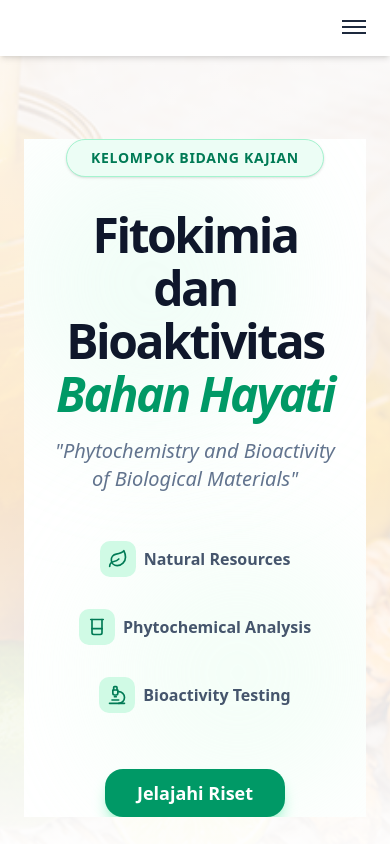
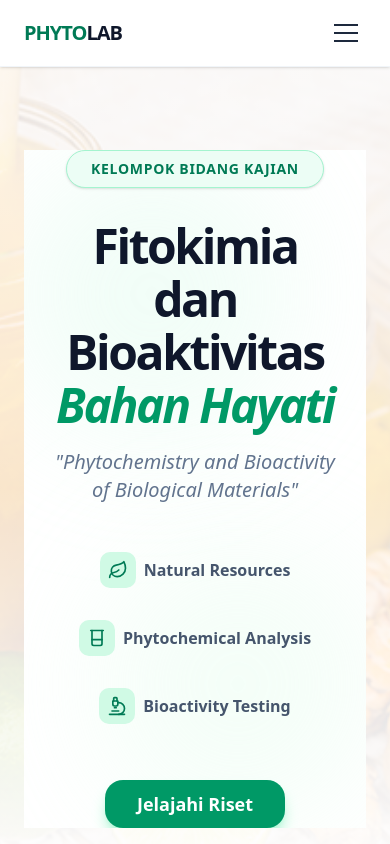
Before and after one commit to denisbudiarta/phytochemistry-research, a Next.js app: page / in a window 390 px wide. Shown: the top 844 px of the page. Built offline with nearby package versions, Linux system fonts and the light colour scheme.

Commit message:
fix scroll to section 2

```diff
--- a/app/page.tsx
+++ b/app/page.tsx
@@ -1,7 +1,7 @@
 "use client";
 
 import React from 'react';
-import { useRef, useState, useEffect } from "react";
+import { useRef, useState, useEffect, useCallback } from "react";
 import { motion } from "framer-motion";
 
 // Import UI Components (Shadcn)
@@ -26,20 +26,25 @@ import {
   Leaf,
 } from 'lucide-react';
 
-export default function ResearchLandingPage() {
-  const introRef = useRef<HTMLElement | null>(null);
-  const subfieldsRef = useRef<HTMLElement | null>(null);
-  const visionRef = useRef<HTMLElement | null>(null);
-  const objectivesRef = useRef<HTMLElement | null>(null);
-  const roadmapRef = useRef<HTMLElement | null>(null);
-  const outputRef = useRef<HTMLElement | null>(null);
-  const teamsRef = useRef<HTMLElement | null>(null);
+interface SectionRef {
+  ref: React.RefObject<HTMLElement | null>;
+  name: string;
+}
 
+export default function Navbar() {
+  const introRef = useRef<HTMLElement>(null);
+  const subfieldsRef = useRef<HTMLElement>(null);
+  const visionRef = useRef<HTMLElement>(null);
+  const objectivesRef = useRef<HTMLElement>(null);
+  const roadmapRef = useRef<HTMLElement>(null);
+  const outputRef = useRef<HTMLElement>(null);
+  const teamsRef = useRef<HTMLElement>(null);
 
   const [menuOpen, setMenuOpen] = useState(false);
   const [activeSection, setActiveSection] = useState('Pendahuluan');
 
-  const sectionRefs = [
+  // 2. Memoize array agar tidak memicu re-render pada useEffect
+  const sectionRefs: SectionRef[] = React.useMemo(() => [
     { ref: introRef, name: 'Pendahuluan' },
     { ref: subfieldsRef, name: 'Sub Bidang' },
     { ref: visionRef, name: 'Visi & Misi' },
@@ -47,86 +52,105 @@ export default function ResearchLandingPage() {
     { ref: roadmapRef, name: 'Roadmap' },
     { ref: outputRef, name: 'Luaran' },
     { ref: teamsRef, name: 'Our Team' },
-  ];
+  ], []);
 
-  const handleScroll = (
-    ref: React.RefObject<HTMLElement | null>,
-    section: string
-  ) => {
-    const current = ref.current;
-    if (!current) return;
+  // 3. Fungsi Scroll Tunggal (Efektif & TypeScript Safe)
+  const scrollToSection = useCallback((ref: React.RefObject<HTMLElement | null>, name: string) => {
+    if (ref.current) {
+      const offset = 80; // Sesuaikan dengan tinggi navbar Anda
+      const bodyRect = document.body.getBoundingClientRect().top;
+      const elementRect = ref.current.getBoundingClientRect().top;
+      const elementPosition = elementRect - bodyRect;
+      const offsetPosition = elementPosition - offset;
 
-    current.scrollIntoView({ behavior: 'smooth' });
+      window.scrollTo({
+        top: offsetPosition,
+        behavior: 'smooth'
+      });
+
+      setActiveSection(name);
       setMenuOpen(false);
-    setActiveSection(section);
+    }
+  }, []);
+
+  // 4. Scroll Spy menggunakan Intersection Observer (Lebih Performa)
+  useEffect(() => {
+    const observerOptions = {
+      root: null,
+      rootMargin: '-40% 0px -50% 0px', // Trigger saat section di area tengah layar
+      threshold: 0
     };
 
-  const scrollToSection = (elementRef: React.RefObject<HTMLElement>) => {
-    if (elementRef && elementRef.current) {
-      window.scrollTo({
-        top: elementRef.current.offsetTop - 80, // Offset untuk navbar
-        behavior: "smooth",
+    const observerCallback = (entries: IntersectionObserverEntry[]) => {
+      entries.forEach((entry) => {
+        if (entry.isIntersecting) {
+          const section = sectionRefs.find(s => s.ref.current === entry.target);
+          if (section) setActiveSection(section.name);
+        }
       });
-    }
     };
 
-  useEffect(() => {
-    const handleScrollEvent = () => {
-      const scrollPos = window.scrollY + 200;
-      for (let i = sectionRefs.length - 1; i >= 0; i--) {
-        const refCurrent = sectionRefs[i].ref.current;
-        if (refCurrent && scrollPos >= refCurrent.offsetTop) {
-          setActiveSection(sectionRefs[i].name);
-          break;
-        }
-      }
-    };
-    window.addEventListener('scroll', handleScrollEvent);
-    return () => window.removeEventListener('scroll', handleScrollEvent);
+    const observer = new IntersectionObserver(observerCallback, observerOptions);
+
+    sectionRefs.forEach((s) => {
+      if (s.ref.current) observer.observe(s.ref.current);
+    });
+
+    return () => observer.disconnect();
   }, [sectionRefs]);
 
   return (
     <div className="min-h-screen text-slate-800">
       {/* NAVBAR */}
-      <nav className="bg-white shadow-md sticky top-0 z-50">
-        <div className="max-w-6xl mx-auto px-6 py-4 flex justify-end items-center">
-          <div className="hidden md:flex gap-6">
+      <nav className="bg-white/80 backdrop-blur-md shadow-sm sticky top-0 z-50 border-b border-slate-100">
+        <div className="max-w-6xl mx-auto px-6 py-4 flex justify-between items-center">
+          {/* Logo / Title (Optional) */}
+          <div className="font-black text-emerald-700 tracking-tighter text-xl">
+            PHYTO<span className="text-slate-900">LAB</span>
+          </div>
+
+          {/* Desktop Menu */}
+          <div className="hidden md:flex gap-8">
             {sectionRefs.map((sec) => (
               <button
                 key={sec.name}
-                onClick={() => handleScroll(sec.ref, sec.name)}
-                className={`hover:text-emerald-600 ${
+                onClick={() => scrollToSection(sec.ref, sec.name)}
+                className={`text-sm font-bold transition-all hover:text-emerald-600 ${
                   activeSection === sec.name
-                    ? "text-emerald-600 font-semibold"
-                    : ""
+                    ? "text-emerald-600 relative after:absolute after:-bottom-1 after:left-0 after:w-full after:h-0.5 after:bg-emerald-600"
+                    : "text-slate-500"
                 }`}
               >
                 {sec.name}
               </button>
             ))}
           </div>
+
+          {/* Mobile Toggle */}
           <div className="md:hidden">
             <button
               onClick={() => setMenuOpen(!menuOpen)}
-              className="focus:outline-none"
+              className="p-2 text-slate-800 focus:outline-none"
+              aria-label="Toggle Menu"
             >
-              <span className="block w-6 h-0.5 bg-slate-800 mb-1"></span>
-              <span className="block w-6 h-0.5 bg-slate-800 mb-1"></span>
-              <span className="block w-6 h-0.5 bg-slate-800"></span>
+              <div className="w-6 space-y-1.5">
+                <span className={`block h-0.5 bg-current transition-transform ${menuOpen ? 'rotate-45 translate-y-2' : ''}`}></span>
+                <span className={`block h-0.5 bg-current transition-opacity ${menuOpen ? 'opacity-0' : ''}`}></span>
+                <span className={`block h-0.5 bg-current transition-transform ${menuOpen ? '-rotate-45 -translate-y-2' : ''}`}></span>
+              </div>
             </button>
           </div>
         </div>
-        {menuOpen && (
-          <div className="md:hidden bg-white shadow-inner">
-            <div className="flex flex-col px-6 py-4 gap-4">
+
+        {/* Mobile Menu */}
+        <div className={`md:hidden overflow-hidden transition-all duration-300 ease-in-out ${menuOpen ? 'max-h-screen border-t border-slate-100' : 'max-h-0'}`}>
+          <div className="flex flex-col px-6 py-6 gap-5 bg-white">
             {sectionRefs.map((sec) => (
               <button
                 key={sec.name}
-                  onClick={() => handleScroll(sec.ref, sec.name)}
-                  className={`hover:text-emerald-600 text-left ${
-                    activeSection === sec.name
-                      ? "text-emerald-600 font-semibold"
-                      : ""
+                onClick={() => scrollToSection(sec.ref, sec.name)}
+                className={`text-left text-lg font-bold transition-colors ${
+                  activeSection === sec.name ? "text-emerald-600" : "text-slate-500"
                 }`}
               >
                 {sec.name}
@@ -134,7 +158,6 @@ export default function ResearchLandingPage() {
             ))}
           </div>
         </div>
-        )}
       </nav>
 
       {/* HERO */}
@@ -239,7 +262,7 @@ export default function ResearchLandingPage() {
       </section>
 
       {/* INTRO SECTION - Scientific Landscape */}
-      <section ref={introRef} className="bg-white py-24 px-6">
+      <section ref={introRef} className="bg-white min-h-screen py-24 px-6">
         <div className="max-w-6xl mx-auto">
           {/* Header Section (Konsisten dengan Tujuan & Sasaran) */}
           <div className="text-center mb-16 space-y-4">
```
Lines whose indentation alone changed are shown as unchanged.
